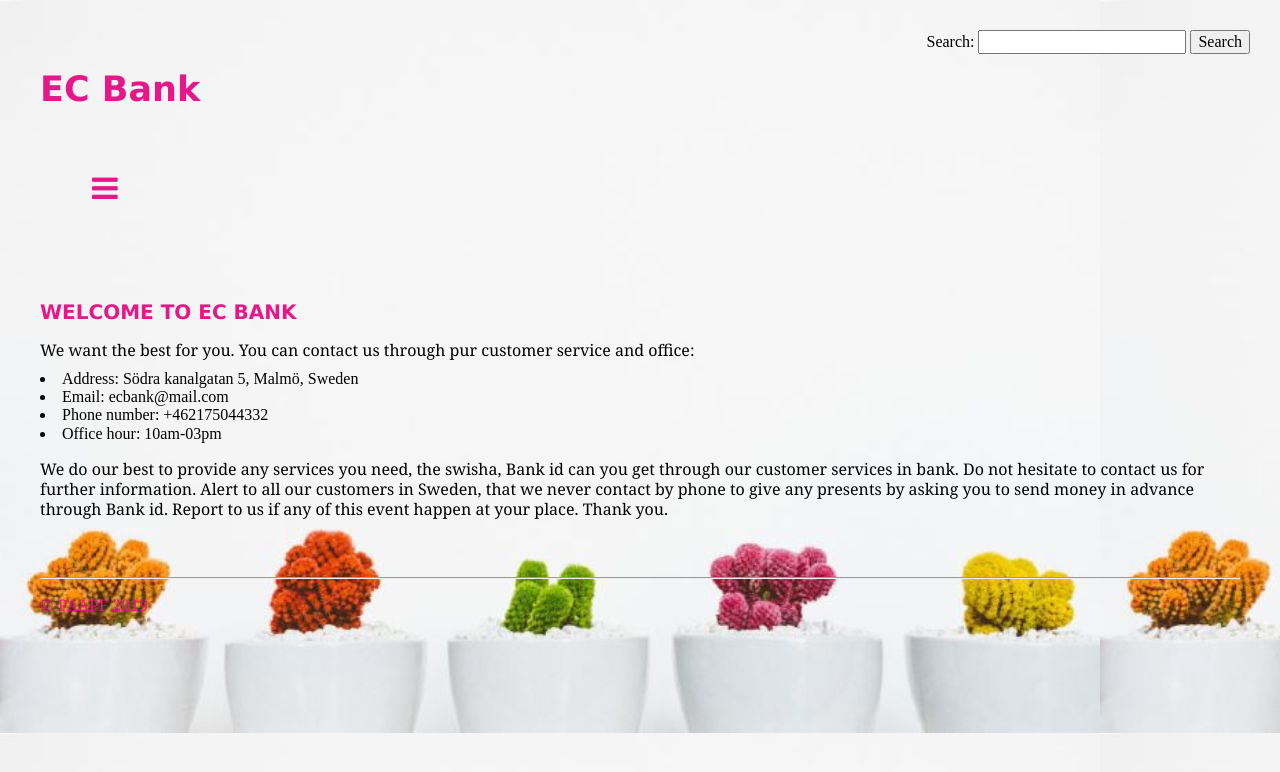
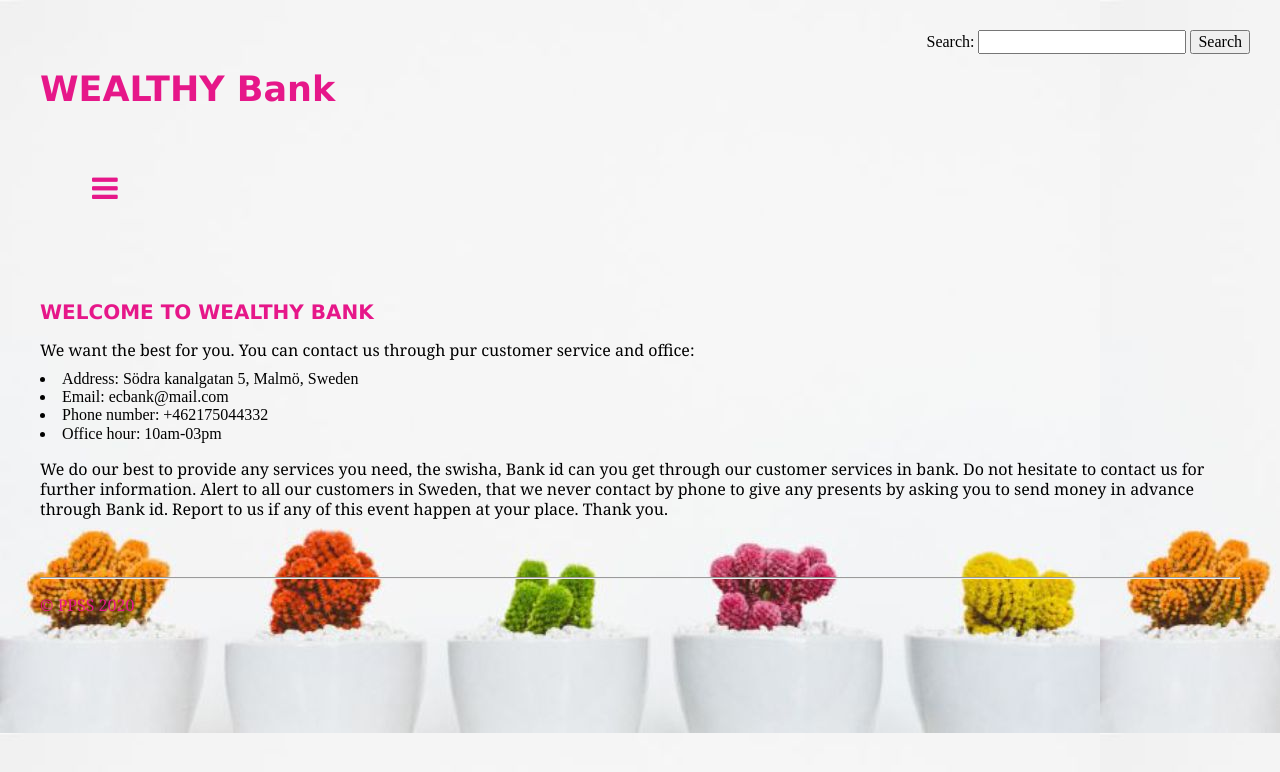
Before and after one commit to Puchasay/BankWebsite_Me, a website: page www/index.awal.html in a window 1280 px wide. Drawn offline with nearby package versions, Linux system fonts and the light colour scheme.

Commit message:
Changed bank name

```diff
--- a/www/index.awal.html
+++ b/www/index.awal.html
@@ -13,14 +13,14 @@
     <!--Icon menu,home button-->
     <link rel="stylesheet" href="https://cdnjs.cloudflare.com/ajax/libs/font-awesome/4.7.0/css/font-awesome.min.css">
     <!--This is icon menu, home button-->
-    <title>EC Bank</title>
+    <title>WEALTHY Bank</title>
 
 </head>
 
 <body style="background-image:url('art1.jpg');">
     <header>
 
-        <h2>EC Bank</h2>
+        <h2>WEALTHY Bank</h2>
 
         <div class="tooltip"><button class="btn"><i class="fa fa-bars" href="index.awal.html"></i></button>
             <a class="tooltiptext" href="index.html">Customer Information</a>
@@ -44,7 +44,7 @@
 
 
     <main>
-        <h1>WELCOME TO EC BANK</h1>
+        <h1>WELCOME TO WEALTHY BANK</h1>
         <p>We want the best for you. You can contact us through pur customer service and office:</p>
         <li>Address: Södra kanalgatan 5, Malmö, Sweden</li>
         <li>Email: ecbank@mail.com</li>
@@ -56,7 +56,7 @@
     </main>
     <footer>
         <hr>
-        <p>© PAAPF 2019</p>
+        <p>© PPSS 2020</p>
     </footer>
 
 </body>
```
Also changed, not shown: www/index.html (+3 -3 lines), www/minus.html (+3 -3 lines), www/sum.html (+3 -3 lines).
